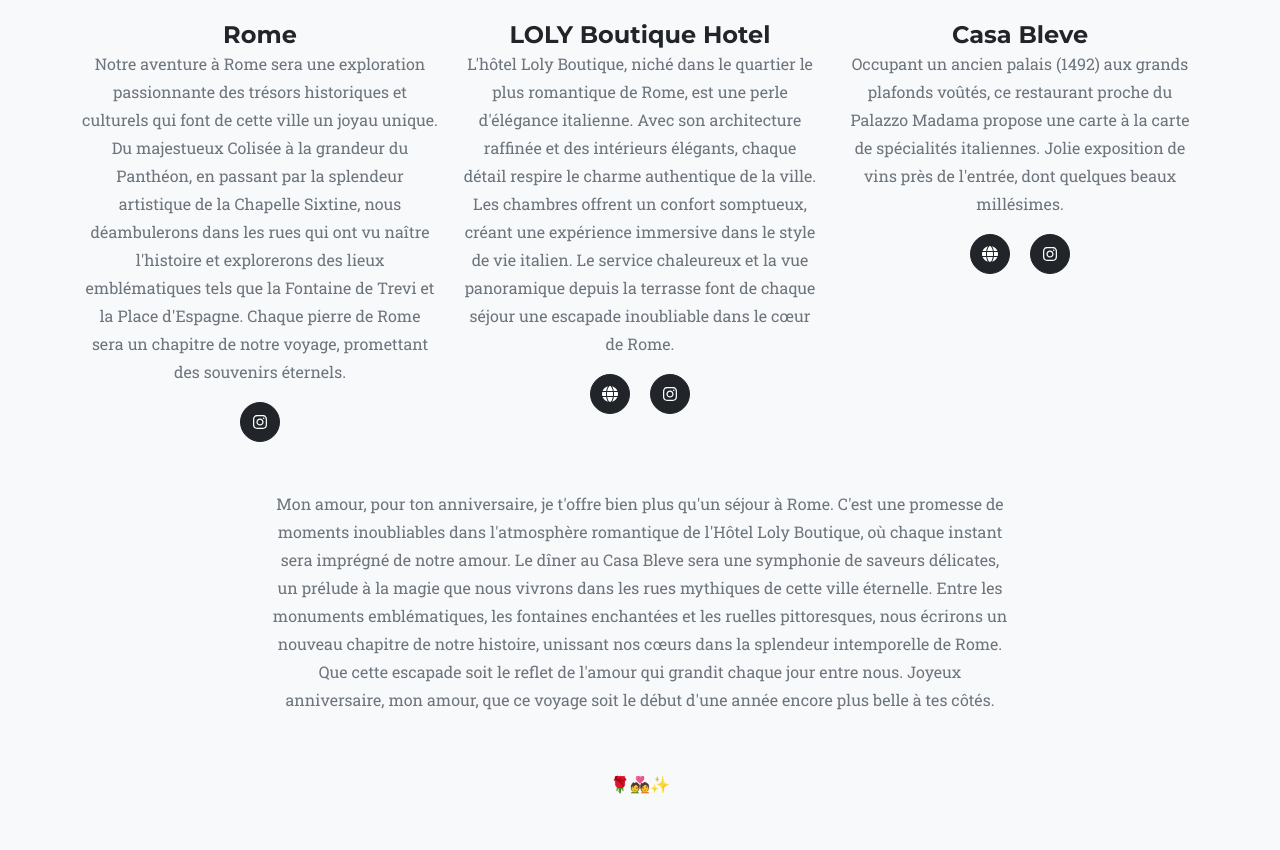
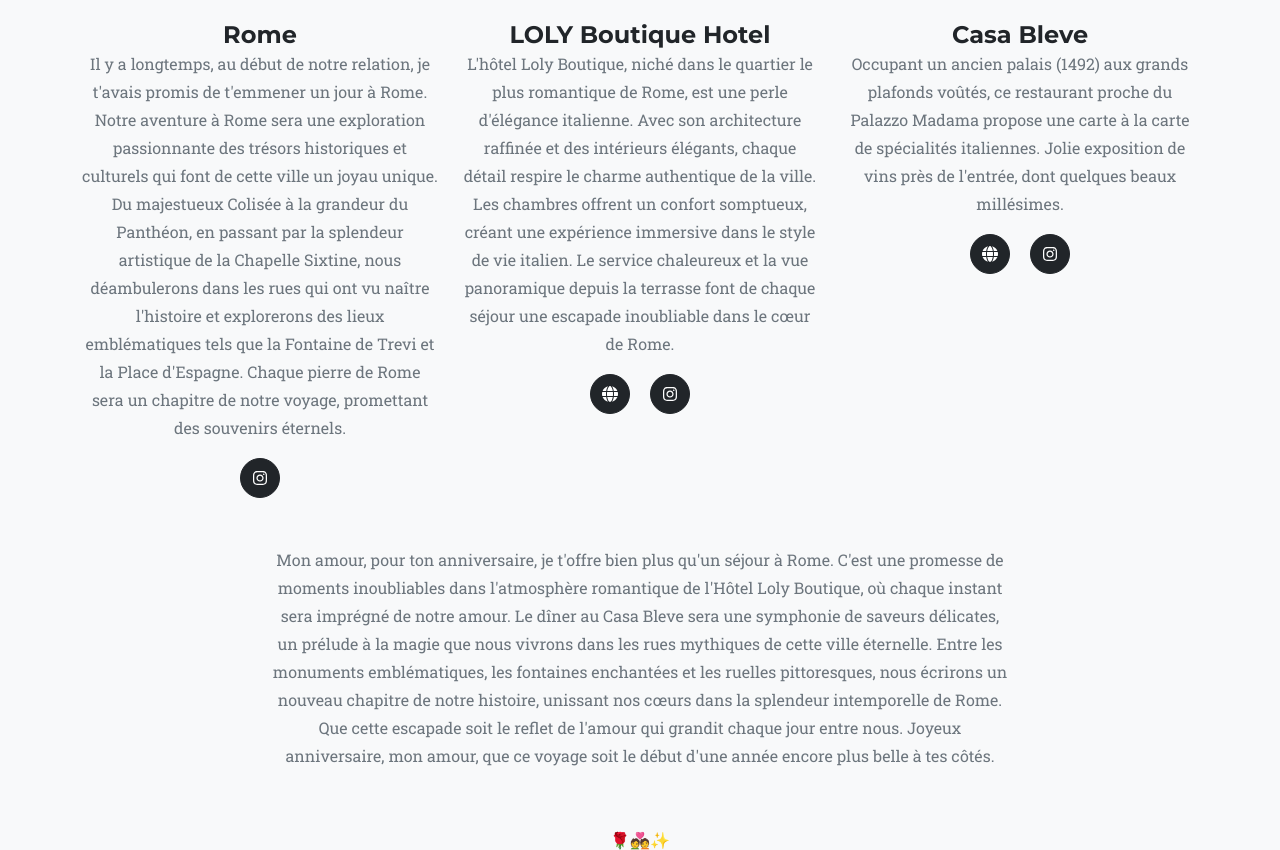
Before and after one commit to Antony-TOUCHARD/Anniversaire-de-princesse, a plain HTML site: page index.html in a window 1280 px wide. Shown: the part 5134-5984 px from the top of the page. Drawn offline with nearby package versions, Linux system fonts and the light colour scheme.

Commit message:
modif text

```diff
--- a/index.html
+++ b/index.html
@@ -187,7 +187,7 @@
                         <div class="team-member">
                             <img class="mx-auto rounded-circle" src=".\assets\img\logos\colisée.jpg" alt="..." />
                             <h4>Rome</h4>
-                            <p class="text-muted">Notre aventure à Rome sera une exploration passionnante des trésors historiques et culturels qui font de cette ville un joyau unique. Du majestueux Colisée à la grandeur du Panthéon, en passant par la splendeur artistique de la Chapelle Sixtine, nous déambulerons dans les rues qui ont vu naître l'histoire et explorerons des lieux emblématiques tels que la Fontaine de Trevi et la Place d'Espagne. Chaque pierre de Rome sera un chapitre de notre voyage, promettant des souvenirs éternels.</p>
+                            <p class="text-muted">Il y a longtemps, au début de notre relation, je t'avais promis de t'emmener un jour à Rome. Notre aventure à Rome sera une exploration passionnante des trésors historiques et culturels qui font de cette ville un joyau unique. Du majestueux Colisée à la grandeur du Panthéon, en passant par la splendeur artistique de la Chapelle Sixtine, nous déambulerons dans les rues qui ont vu naître l'histoire et explorerons des lieux emblématiques tels que la Fontaine de Trevi et la Place d'Espagne. Chaque pierre de Rome sera un chapitre de notre voyage, promettant des souvenirs éternels.</p>
                             <a class="btn btn-dark btn-social mx-2" href="https://www.instagram.com/romecityworld/" aria-label="Parveen Anand Facebook Profile"><i class="fa-brands fa-instagram"></i></a>
                         </div>
                     </div>
```
